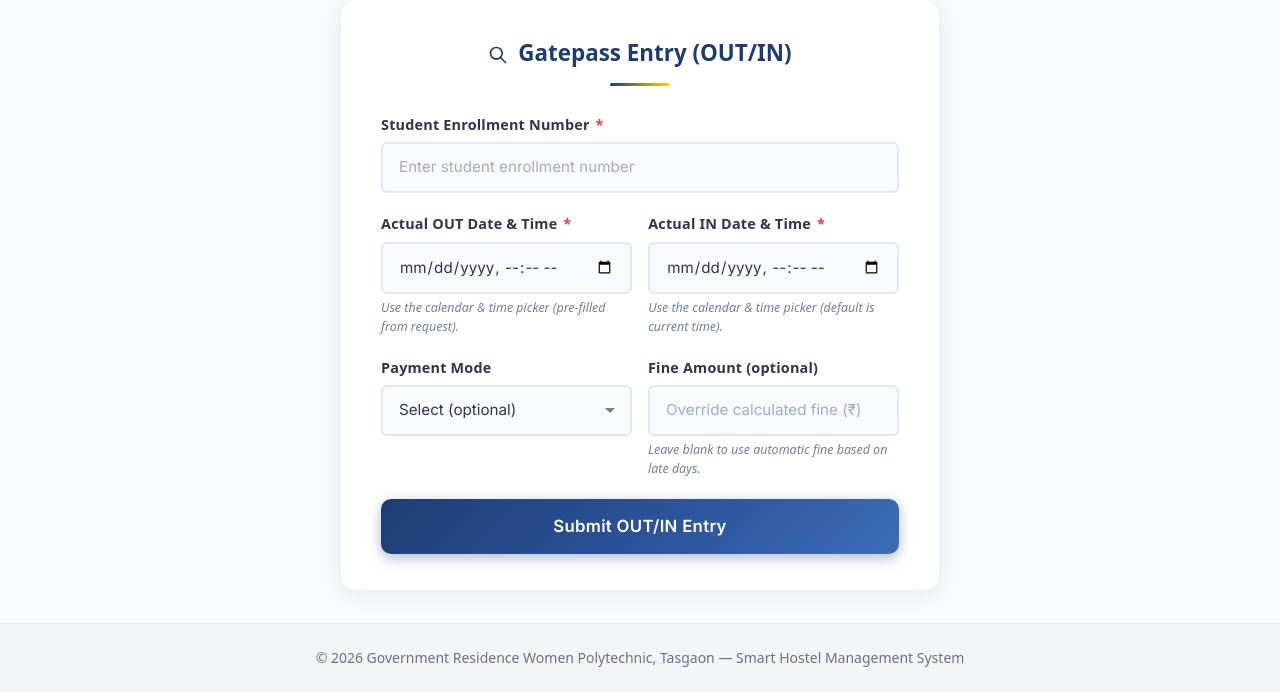
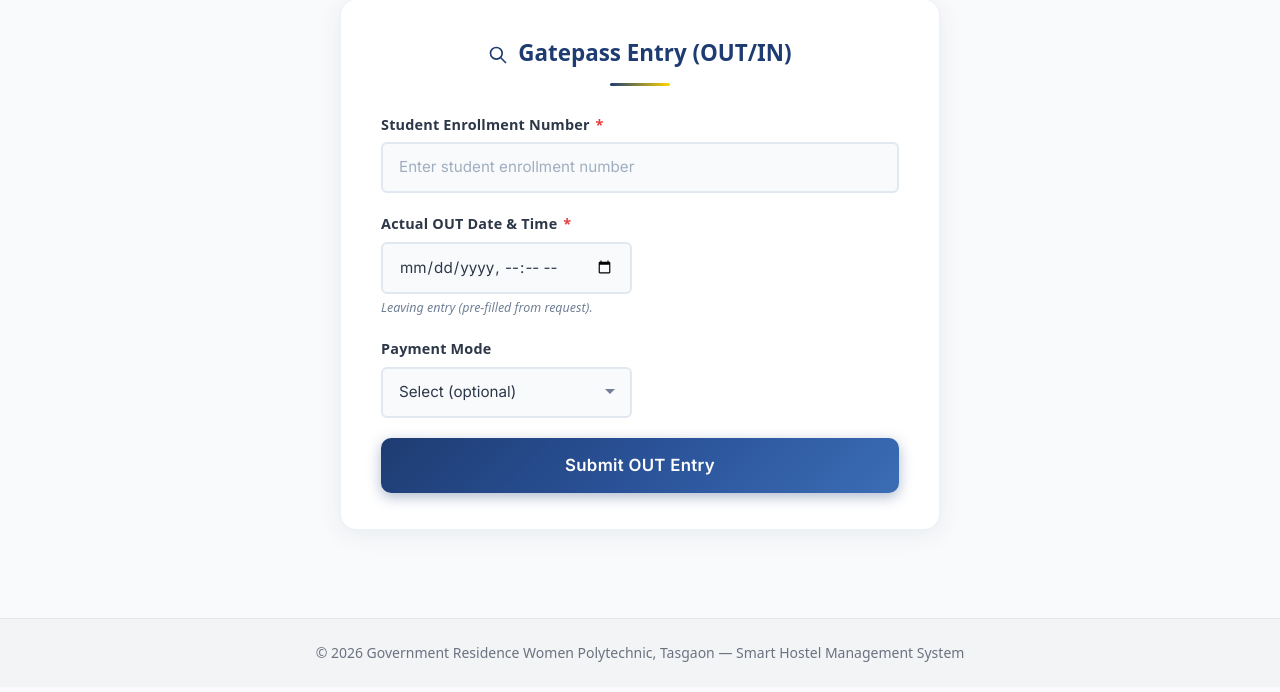
Before and after one commit to poorvatodkar652-dotcom/capstone, a Flask app: page /security/gatepass-entry in a window 1280 px wide. Shown: the part 113-805 px from the top of the page. After the commit the page ends 775 px from the top, so only its background shows below. Run offline with Flask 3, Linux system fonts and the light colour scheme; the visitor is signed in with stand-in values (Sample User, id 1); some libraries are stand-ins or nearby versions.

Commit message:
added new features

```diff
--- a/routes/admission.py
+++ b/routes/admission.py
@@ -8,6 +8,13 @@ admission_bp = Blueprint('admission', __name__)
 
 BRANCHES = ["CO", "IT", "ENTC", "EJ", "DD", "CE"]
 YEARS = ["FY", "SY", "TY"]
+
+@admission_bp.before_request
+def block_student_access():
+    # Prevent logged-in students from accessing admission module routes
+    if session.get('student_enrollment') and not session.get('admin'):
+        flash('Access denied.', 'error')
+        return redirect(url_for('student.dashboard'))
 
 
 @admission_bp.route('/add-student', methods=['GET', 'POST'])
@@ -116,9 +123,11 @@ def add_student():
             )
             db.session.add(new_student)
             db.session.commit()
-        except Exception:
+        except Exception as e:
             db.session.rollback()
-            flash('Something went wrong. Please try again.', 'error')
+            # Surface the real error to help debugging (also prints to server log)
+            print(f"Error adding student: {e}")
+            flash('Failed to add student. Please check inputs / database and try again.', 'error')
             return render_template('admission/add_student.html',
                                    branches=BRANCHES, years=YEARS)
 
@@ -136,7 +145,8 @@ def export_students():
         flash('Admin access required.', 'error')
         return redirect(url_for('home.admin_login'))
 
-    students = Student.query.order_by(Student.student_id.desc()).all()
+    # Student primary key is enrollment_no; created_at is the best "latest first" sort.
+    students = Student.query.order_by(Student.created_at.desc()).all()
 
     import pandas as pd
     from io import BytesIO
@@ -146,7 +156,6 @@ def export_students():
     data = []
     for s in students:
         data.append({
-            'Student ID': s.student_id,
             'Enrollment No': s.enrollment_no,
             'Name': s.full_name,
             'Email': s.email,
--- a/routes/home.py
+++ b/routes/home.py
@@ -42,6 +42,9 @@ def add_staff():
     if not session.get('admin'):
         flash('Please login as admin first.', 'error')
         return redirect(url_for('home.index'))
+    if session.get('student_enrollment'):
+        flash('Access denied.', 'error')
+        return redirect(url_for('student.dashboard'))
 
     from models import Staff, db
     from werkzeug.security import generate_password_hash
@@ -118,6 +121,9 @@ def add_security():
     if not session.get('admin'):
         flash('Please login as admin first.', 'error')
         return redirect(url_for('home.index'))
+    if session.get('student_enrollment'):
+        flash('Access denied.', 'error')
+        return redirect(url_for('student.dashboard'))
 
     from models import SecurityGuard, db
     from werkzeug.security import generate_password_hash
--- a/routes/security.py
+++ b/routes/security.py
@@ -8,6 +8,13 @@ from models import db, SecurityGuard, GatepassRequest, GatepassEntry, Notice
 security_bp = Blueprint('security', __name__)
 
 FINE_PER_DAY = 50
+
+@security_bp.before_request
+def block_student_access():
+    # Prevent logged-in students from accessing security module routes
+    if session.get('student_enrollment') and not session.get('guard_id'):
+        flash('Access denied.', 'error')
+        return redirect(url_for('student.dashboard'))
 
 
 def calculate_late_and_fine(expected_in_dt, actual_in_dt):
@@ -153,6 +160,8 @@ def gatepass_entry():
         'actual_out': '',
         'actual_in': '',
         'place': request.args.get('place', '').strip(),
+        'expected_in': '',
+        'entry_state': 'none',  # none | out (out recorded, waiting for in) | done
     }
 
     # If we have a request_id, use it to pull expected out/in from DB and
@@ -169,38 +178,50 @@ def gatepass_entry():
             # Expected OUT from request
             if gp.out_date:
                 prefill['actual_out'] = gp.out_date.strftime('%Y-%m-%d %H:%M')
+            if gp.in_date:
+                prefill['expected_in'] = gp.in_date.strftime('%Y-%m-%d %H:%M')
             # Default IN to "now" so guard can just submit
             prefill['actual_in'] = datetime.utcnow().strftime('%Y-%m-%d %H:%M')
+            if gp.entry:
+                if gp.entry.actual_out_datetime and not gp.entry.actual_in_datetime:
+                    prefill['entry_state'] = 'out'
+                elif gp.entry.actual_out_datetime and gp.entry.actual_in_datetime:
+                    prefill['entry_state'] = 'done'
 
     if request.method == 'POST':
+        action = request.form.get('action', '').strip().lower()  # out | in
         request_id = request.form.get('request_id', '').strip()
         enrollment = request.form.get('enrollment', '').strip()
         actual_out = request.form.get('actual_out', '').strip()
         actual_in = request.form.get('actual_in', '').strip()
         payment_mode = request.form.get('payment_mode', '').strip()
-        verified_by = request.form.get('verified_by', '').strip()
         fine_amount_input = request.form.get('fine_amount', '').strip()
+        fine_status_input = request.form.get('fine_status', '').strip()  # Paid/Unpaid/''(auto)
 
-        # Duplicate-submission guard for OUT/IN entry
-        entry_payload = f"{request_id}|{enrollment}|{actual_out}|{actual_in}|{payment_mode}"
+        # Duplicate-submission guard for entry action
+        entry_payload = f"{action}|{request_id}|{enrollment}|{actual_out}|{actual_in}|{payment_mode}|{fine_status_input}|{fine_amount_input}"
         if session.get('last_gatepass_entry') == entry_payload:
-            flash('This OUT/IN entry was already saved.', 'info')
+            flash('This entry was already saved.', 'info')
             return redirect(url_for('security.dashboard'))
 
         errors = []
         if not enrollment:
             errors.append('Enrollment number is required.')
+        if action not in ('out', 'in'):
+            errors.append('Invalid action. Please try again.')
 
         # Accept both "YYYY-MM-DD HH:MM" and HTML datetime-local "YYYY-MM-DDTHH:MM"
         date_pattern = r'^\d{4}-\d{2}-\d{2}[ T]\d{2}:\d{2}$'
-        if not actual_out:
-            errors.append('Actual OUT DateTime is required.')
-        elif not re.match(date_pattern, actual_out):
-            errors.append('OUT DateTime must be in YYYY-MM-DD HH:MM format.')
-        if not actual_in:
-            errors.append('Actual IN DateTime is required.')
-        elif not re.match(date_pattern, actual_in):
-            errors.append('IN DateTime must be in YYYY-MM-DD HH:MM format.')
+        if action == 'out':
+            if not actual_out:
+                errors.append('Actual OUT DateTime is required.')
+            elif not re.match(date_pattern, actual_out):
+                errors.append('OUT DateTime must be in YYYY-MM-DD HH:MM format.')
+        elif action == 'in':
+            if not actual_in:
+                errors.append('Actual IN DateTime is required.')
+            elif not re.match(date_pattern, actual_in):
+                errors.append('IN DateTime must be in YYYY-MM-DD HH:MM format.')
 
         if errors:
             for e in errors:
@@ -219,8 +240,39 @@ def gatepass_entry():
             flash('No approved gatepass request found for this input.', 'error')
             return render_template('security/gatepass_entry.html', prefill=prefill)
 
-        # Normalise possible 'T' from datetime-local to space
-        actual_out_dt = datetime.strptime(actual_out.replace('T', ' '), '%Y-%m-%d %H:%M')
+        # Create or update GatepassEntry
+        entry = gatepass.entry
+        if not entry:
+            entry = GatepassEntry(
+                request_id=gatepass.request_id,
+                guard_id=session['guard_id'],
+            )
+            db.session.add(entry)
+
+        # Apply the correct action
+        if action == 'out':
+            if entry.actual_out_datetime:
+                flash('OUT time is already recorded for this request.', 'info')
+                return redirect(url_for('security.dashboard'))
+
+            actual_out_dt = datetime.strptime(actual_out.replace('T', ' '), '%Y-%m-%d %H:%M')
+            entry.actual_out_datetime = actual_out_dt
+            entry.guard_id = session['guard_id']
+            db.session.commit()
+
+            session['last_gatepass_entry'] = entry_payload
+            flash('OUT marked successfully.', 'success')
+            return redirect(url_for('security.dashboard'))
+
+        # action == 'in'
+        if not entry.actual_out_datetime:
+            flash('Cannot mark IN before OUT is recorded for this request.', 'error')
+            return render_template('security/gatepass_entry.html', prefill=prefill)
+
+        if entry.actual_in_datetime:
+            flash('IN time is already recorded for this request.', 'info')
+            return redirect(url_for('security.dashboard'))
+
         actual_in_dt = datetime.strptime(actual_in.replace('T', ' '), '%Y-%m-%d %H:%M')
 
         late_days, fine, fine_status = calculate_late_and_fine(gatepass.in_date, actual_in_dt)
@@ -232,37 +284,26 @@ def gatepass_entry():
                 if manual_fine < 0:
                     raise ValueError
                 fine = manual_fine
-                # Adjust fine_status to match manual fine if needed
-                if fine == 0:
-                    fine_status = 'No Fine'
-                elif fine_status == 'No Fine':
-                    fine_status = 'Unpaid'
             except ValueError:
                 flash('Invalid fine amount. Using automatically calculated fine instead.', 'error')
 
-        # Create or update GatepassEntry
-        entry = gatepass.entry
-        if not entry:
-            entry = GatepassEntry(
-                request_id=gatepass.request_id,
-                guard_id=session['guard_id'],
-            )
-            db.session.add(entry)
+        # Allow manual fine status override (Paid/Unpaid) for late cases
+        if fine_status_input in ('Paid', 'Unpaid'):
+            fine_status = fine_status_input
 
-        entry.actual_out_datetime = actual_out_dt
         entry.actual_in_datetime = actual_in_dt
         entry.late_days = late_days
         entry.fine_amount = fine
         entry.fine_status = fine_status
         entry.payment_mode = payment_mode
-        # Verified by is no longer a separate field, implicitly verified by guard_id
+        entry.guard_id = session['guard_id']
 
         db.session.commit()
 
         # Remember last successfully saved entry payload
         session['last_gatepass_entry'] = entry_payload
 
-        flash(f'OUT/IN marked successfully! Late: {late_days} days | Fine: ₹{fine} | Status: {fine_status}', 'success')
+        flash(f'IN marked successfully! Late: {late_days} days | Fine: ₹{fine} | Status: {fine_status}', 'success')
         return redirect(url_for('security.dashboard'))
 
     return render_template('security/gatepass_entry.html', prefill=prefill)
--- a/routes/staff.py
+++ b/routes/staff.py
@@ -9,6 +9,13 @@ staff_bp = Blueprint('staff', __name__)
 
 BRANCHES = ["CO", "IT", "ENTC", "EJ", "DD", "CE"]
 YEARS = ["FY", "SY", "TY"]
+
+@staff_bp.before_request
+def block_student_access():
+    # Prevent logged-in students from accessing staff module routes
+    if session.get('student_enrollment') and not session.get('staff_id'):
+        flash('Access denied.', 'error')
+        return redirect(url_for('student.dashboard'))
 
 
 # ===================== LOGIN =====================
--- a/templates/security/gatepass_entry.html
+++ b/templates/security/gatepass_entry.html
@@ -37,25 +37,48 @@
 
     <form method="POST">
         <input type="hidden" name="request_id" value="{{ prefill.request_id if prefill else '' }}">
+        <input type="hidden" name="action" value="{{ 'in' if prefill and prefill.entry_state == 'out' else 'out' }}">
+        <input type="hidden" id="expected_in" value="{{ (prefill.expected_in|replace(' ', 'T')) if prefill and prefill.expected_in else '' }}">
         <div class="form-group">
             <label>Student Enrollment Number <span class="required">*</span></label>
             <input type="text" name="enrollment" class="form-control" placeholder="Enter student enrollment number"
                 required value="{{ prefill.enrollment if prefill else '' }}">
         </div>
+        {% if prefill and prefill.entry_state == 'out' %}
+        <div class="form-row">
+            <div class="form-group">
+                <label>Actual IN Date &amp; Time <span class="required">*</span></label>
+                <input type="datetime-local" id="actual_in" name="actual_in" class="form-control" required
+                    value="{{ (prefill.actual_in|replace(' ', 'T')) if prefill and prefill.actual_in else '' }}">
+                <div class="form-hint">Returning entry (default is current time).</div>
+            </div>
+            <div class="form-group">
+                <label>Fine Status</label>
+                <select name="fine_status" class="form-control">
+                    <option value="">Auto</option>
+                    <option value="Unpaid">Unpaid</option>
+                    <option value="Paid">Paid</option>
+                </select>
+                <div class="form-hint">Use Paid only after collecting fine.</div>
+            </div>
+        </div>
+        <div class="form-row">
+            <div class="form-group">
+                <label>Calculated Fine (₹)</label>
+                <input type="number" id="fine_amount" name="fine_amount" class="form-control" step="0.01" readonly>
+                <div class="form-hint" id="fine_hint">Fine = late days × 50 (updates when IN time changes).</div>
+            </div>
+        </div>
+        {% else %}
         <div class="form-row">
             <div class="form-group">
                 <label>Actual OUT Date &amp; Time <span class="required">*</span></label>
                 <input type="datetime-local" name="actual_out" class="form-control" required
                     value="{{ (prefill.actual_out|replace(' ', 'T')) if prefill and prefill.actual_out else '' }}">
-                <div class="form-hint">Use the calendar &amp; time picker (pre-filled from request).</div>
-            </div>
-            <div class="form-group">
-                <label>Actual IN Date &amp; Time <span class="required">*</span></label>
-                <input type="datetime-local" name="actual_in" class="form-control" required
-                    value="{{ (prefill.actual_in|replace(' ', 'T')) if prefill and prefill.actual_in else '' }}">
-                <div class="form-hint">Use the calendar &amp; time picker (default is current time).</div>
+                <div class="form-hint">Leaving entry (pre-filled from request).</div>
             </div>
         </div>
+        {% endif %}
 
         {% if prefill and prefill.place %}
         <div class="form-group">
@@ -74,14 +97,59 @@
                     <option value="Online">Online</option>
                 </select>
             </div>
-            <div class="form-group">
-                <label>Fine Amount (optional)</label>
-                <input type="number" name="fine_amount" class="form-control" step="0.01"
-                    placeholder="Override calculated fine (₹)">
-                <div class="form-hint">Leave blank to use automatic fine based on late days.</div>
-            </div>
         </div>
-        <button type="submit" class="btn btn-primary btn-full btn-lg">Submit OUT/IN Entry</button>
+        <button type="submit" class="btn btn-primary btn-full btn-lg">
+            {{ 'Submit IN Entry' if prefill and prefill.entry_state == 'out' else 'Submit OUT Entry' }}
+        </button>
     </form>
 </div>
+
+{% if prefill and prefill.entry_state == 'out' %}
+<script>
+    (function () {
+        const expectedInEl = document.getElementById('expected_in');
+        const actualInEl = document.getElementById('actual_in');
+        const fineEl = document.getElementById('fine_amount');
+        const hintEl = document.getElementById('fine_hint');
+
+        function parseLocalDateTime(value) {
+            if (!value) return null;
+            // datetime-local is "YYYY-MM-DDTHH:MM"
+            const d = new Date(value);
+            return isNaN(d.getTime()) ? null : d;
+        }
+
+        function daysLate(expected, actual) {
+            const msPerDay = 24 * 60 * 60 * 1000;
+            const diff = actual.getTime() - expected.getTime();
+            if (diff <= 0) return 0;
+            return Math.floor(diff / msPerDay);
+        }
+
+        function updateFine() {
+            const expected = parseLocalDateTime(expectedInEl ? expectedInEl.value : '');
+            const actual = parseLocalDateTime(actualInEl ? actualInEl.value : '');
+
+            if (!expected || !actual) {
+                fineEl.value = '';
+                if (hintEl) hintEl.textContent = 'Fine = late days × 50 (updates when IN time changes).';
+                return;
+            }
+
+            const late = daysLate(expected, actual);
+            const fine = late * 50;
+            fineEl.value = fine.toFixed(2);
+            if (hintEl) hintEl.textContent = late > 0
+                ? `Late days: ${late} → Fine: ₹${fine.toFixed(2)}`
+                : 'On time (no fine).';
+        }
+
+        if (actualInEl) {
+            actualInEl.addEventListener('change', updateFine);
+            actualInEl.addEventListener('input', updateFine);
+        }
+        updateFine();
+    })();
+</script>
+{% endif %}
 {% endblock %}
```
